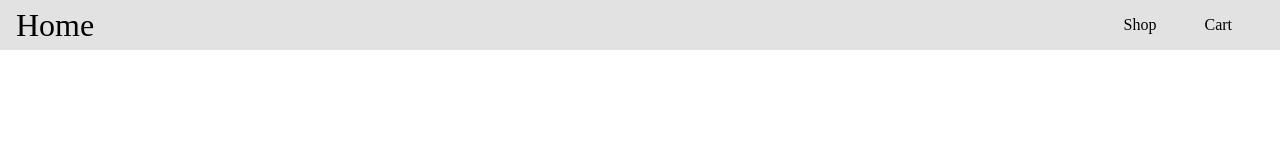
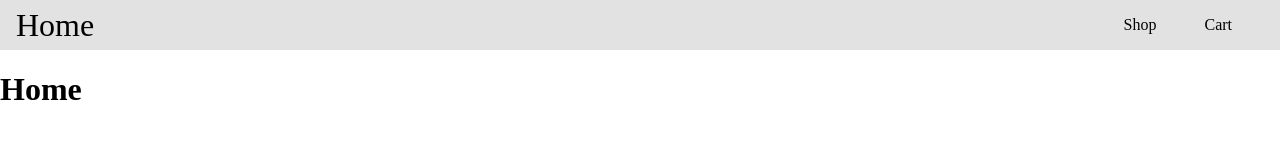
Before and after one commit to nothinktank/odin-shopping-cart, a React (Vite) app: page / in a window 1280 px wide. Shown: the top 161 px of the page. Built offline with nearby package versions, Linux system fonts and the light colour scheme.

Commit message:
added index route

```diff
--- a/src/App.jsx
+++ b/src/App.jsx
@@ -18,6 +18,8 @@ function App() {
         {/* <h1>my shop</h1> */}
         <Navbar></Navbar>
           <Outlet />
+
+          {/* <h1>this is home</h1> */}
           {/* <Routes>
               <Route path='/' element={<Home />} />
               <Route path='/shop' element={<Shop />} />
--- a/src/Navbar.jsx
+++ b/src/Navbar.jsx
@@ -4,7 +4,7 @@ import { Link } from "react-router"
 const Navbar = () => {
     return (
         <nav className="nav">
-            <Link to="Home" className="site-title">Home</Link>
+            <Link to="/" className="site-title">Home</Link>
             <ul>
                 <li>
                     <Link className="links" to='Shop'>Shop</Link>
--- a/src/Shop.jsx
+++ b/src/Shop.jsx
@@ -4,7 +4,7 @@ const Shop = () => {
     return (
         <>
             <div>Shop</div>
-            <Link to='/'>Return Home</Link>
+            <Link to='Home'>Return Home</Link>
         </>
 
     )
--- a/src/main.jsx
+++ b/src/main.jsx
@@ -15,7 +15,7 @@ const router = createBrowserRouter([
     element: <App />,
     children: [
       {
-        path: 'Home',
+        index: true,
         element: <Home />
       },
       {
```
